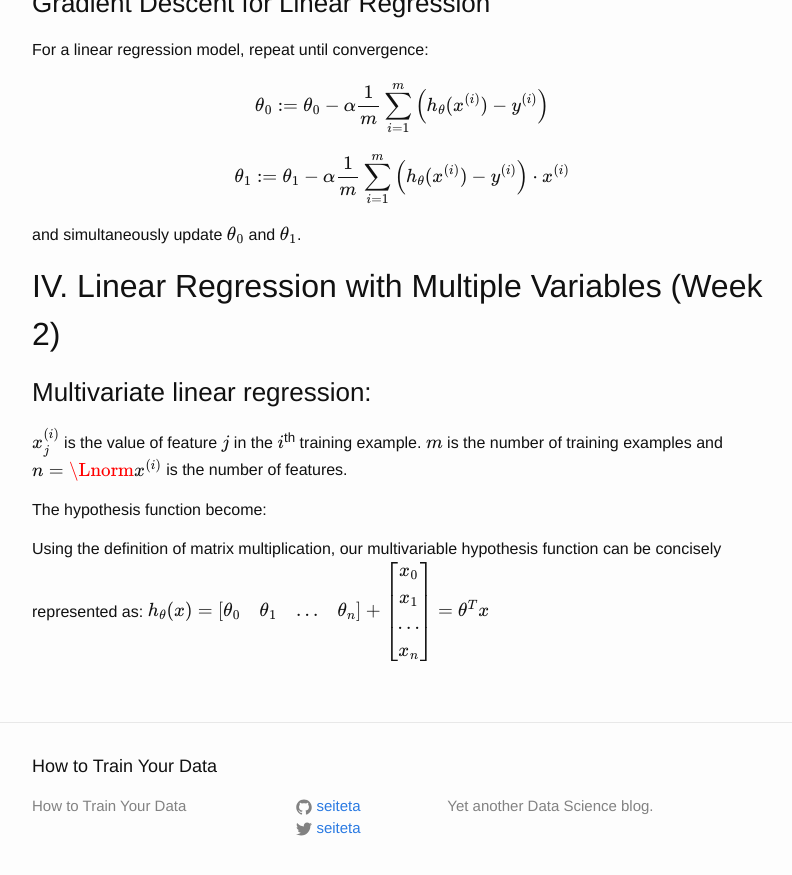
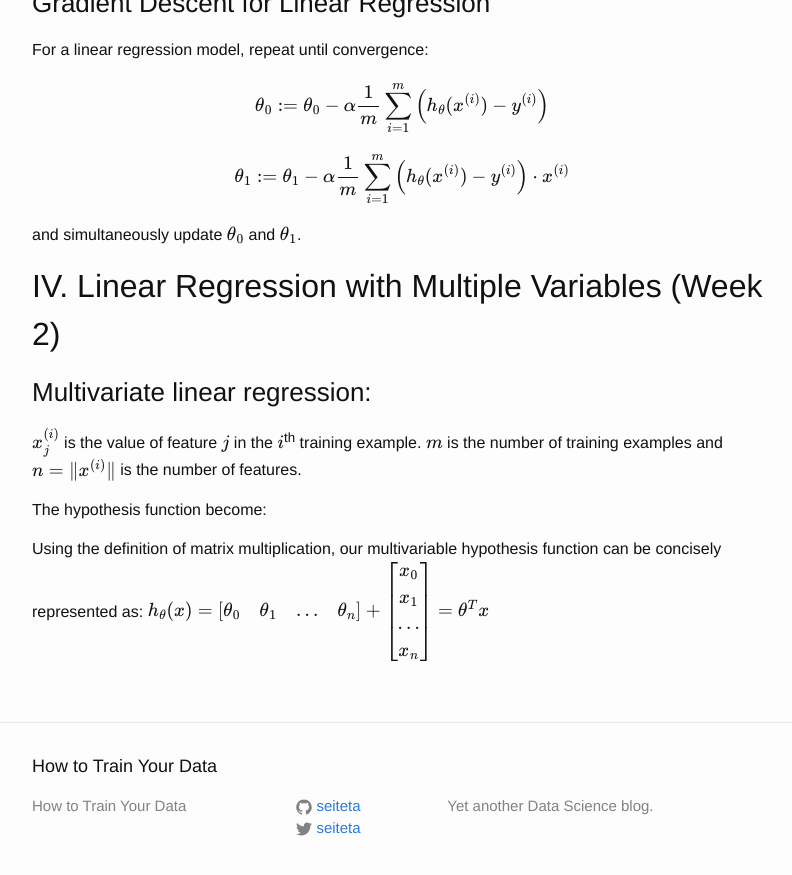
Before and after one commit to seiteta/seiteta.github.io_old, a Jekyll site: the page built from _posts/2014-12-04-machine-learning-notes.md, in a window 1280 px wide and 900 px high, scrolled down 1593 px. Shown: the top 875 px of the window, without its empty margins (238-1030 px from the left). Built offline with Jekyll 4.4.1, drawn with Linux system fonts in a browser that asks for light colours; formulas are drawn with MathJax 3.

Commit message:
Update 2014-12-04-machine-learning-notes.md

```diff
--- a/_posts/2014-12-04-machine-learning-notes.md
+++ b/_posts/2014-12-04-machine-learning-notes.md
@@ -67,7 +67,7 @@ and simultaneously update $$\theta_0$$ and $$\theta_1$$.
 
 ### Multivariate linear regression:
 
-$$x_j^{(i)}$$ is the value of feature $$j$$ in the $$i$$<sup>th</sup> training example. $$m$$ is the number of training examples and $$n=\Lnorm{x^{(i)}}$$ is the number of features.
+$$x_j^{(i)}$$ is the value of feature $$j$$ in the $$i$$<sup>th</sup> training example. $$m$$ is the number of training examples and $$n=\|x^{(i)}\|$$ is the number of features.
 
 The hypothesis function become:
 
```
